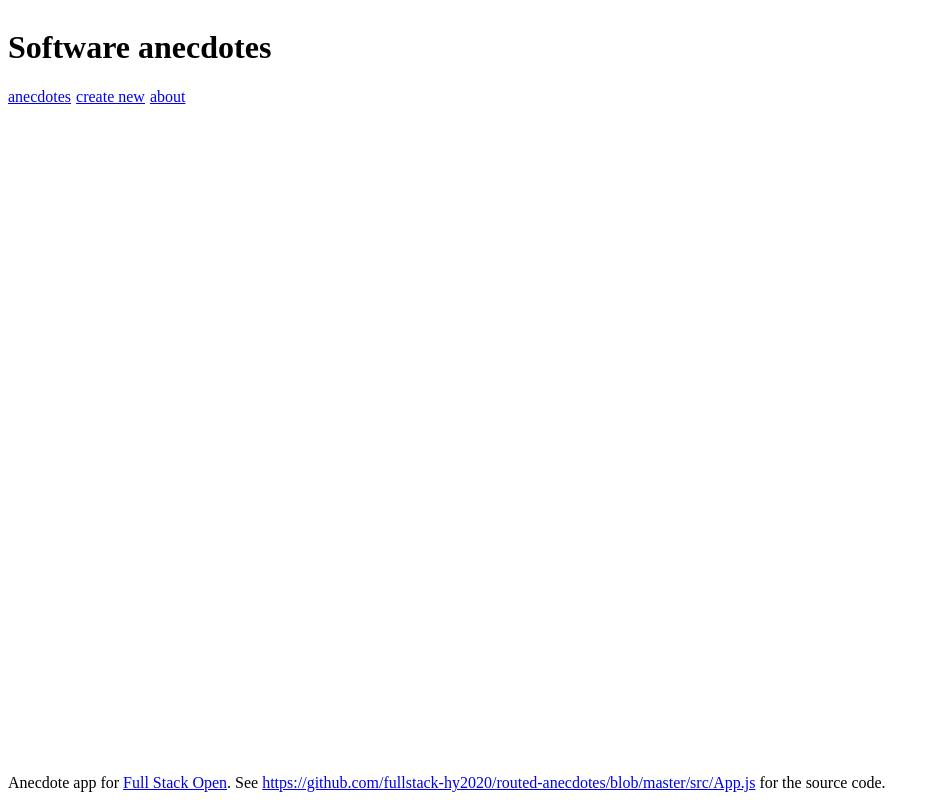
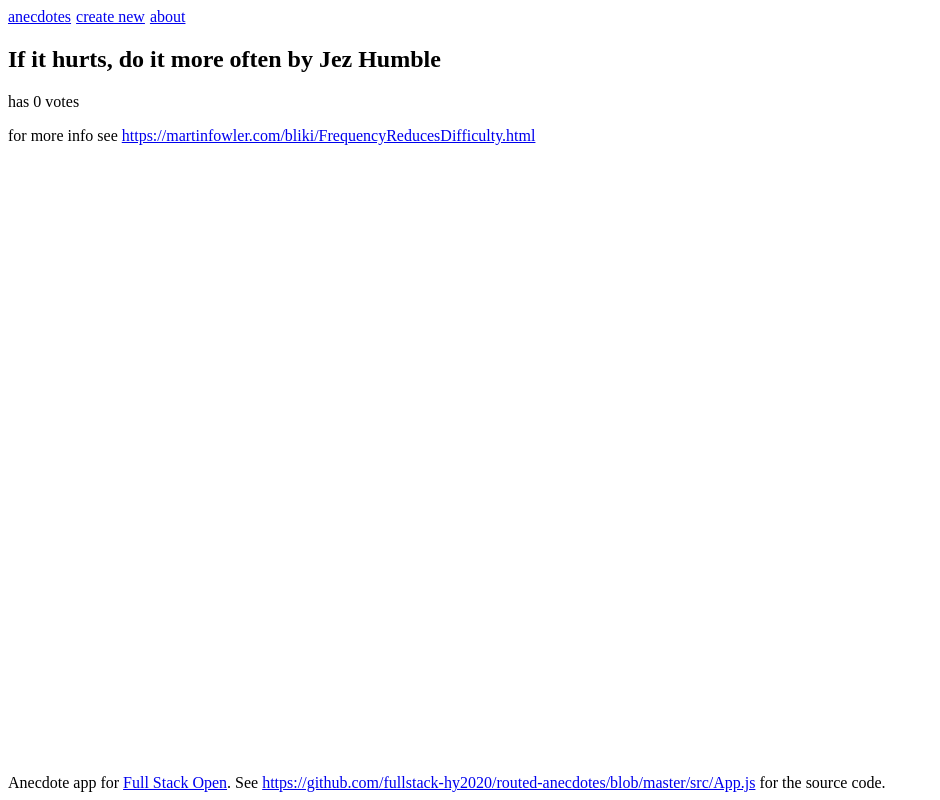
Before and after one commit to RicLobo626/fso-part7, a React (Vite) app in the folder routed-anecdotes/: page /1 in a window 1280 px wide. Shown: the whole page, without its empty margins (0-940 px from the left). Built offline with nearby package versions, Linux system fonts and the light colour scheme.

Commit message:
Add route for single anecdote

```diff
--- a/routed-anecdotes/src/App.jsx
+++ b/routed-anecdotes/src/App.jsx
@@ -1,10 +1,11 @@
 import CreateNew from "./components/CreateNew";
 import Footer from "./components/Footer";
 import Menu from "./components/Menu";
-import AnecdoteList from "./components/AnecdoteList";
+import AnecdoteList from "./components/AnecdoteList/AnecdoteList";
+import Anecdote from "./components/AnecdoteList/Anecdote";
 import About from "./components/About";
 import { useState } from "react";
-import { Route, Routes } from "react-router-dom";
+import { Route, Routes, useMatch } from "react-router-dom";
 
 const App = () => {
   const [anecdotes, setAnecdotes] = useState([
@@ -26,6 +27,10 @@ const App = () => {
 
   const [notification, setNotification] = useState("");
 
+  const match = useMatch("/:id");
+
+  const anecdote = match && anecdotes.find((a) => a.id === Number(match.params.id));
+
   const addNew = (anecdote) => {
     anecdote.id = Math.round(Math.random() * 10000);
     setAnecdotes(anecdotes.concat(anecdote));
@@ -46,15 +51,14 @@ const App = () => {
 
   return (
     <div className="wrapper">
-      <h1>Software anecdotes</h1>
-
       <Menu />
 
       <main>
         <Routes>
-          <Route path="create" element={<CreateNew />} />
-          <Route path="about" element={<About />} />
+          <Route path="/create" element={<CreateNew />} />
+          <Route path="/about" element={<About />} />
           <Route path="/" element={<AnecdoteList anecdotes={anecdotes} />} />
+          <Route path="/:id" element={<Anecdote anecdote={anecdote} />} />
         </Routes>
       </main>
 
--- /dev/null
+++ b/routed-anecdotes/src/components/AnecdoteList/Anecdote.jsx
@@ -0,0 +1,20 @@
+const Anecdote = ({ anecdote }) => {
+  return (
+    <>
+      <h2>
+        {anecdote.content} by {anecdote.author}
+      </h2>
+
+      <p>has {anecdote.votes} votes</p>
+
+      <p>
+        for more info see{" "}
+        <a href={anecdote.info} target="_blank" rel="noreferrer">
+          {anecdote.info}
+        </a>
+      </p>
+    </>
+  );
+};
+
+export default Anecdote;
--- a/routed-anecdotes/src/components/AnecdoteList.jsx
+++ b/routed-anecdotes/src/components/AnecdoteList/AnecdoteList.jsx
@@ -1,9 +1,14 @@
+import { Link } from "react-router-dom";
+
 const AnecdoteList = ({ anecdotes }) => (
   <>
     <h2>Anecdotes</h2>
+
     <ul>
       {anecdotes.map((anecdote) => (
-        <li key={anecdote.id}>{anecdote.content}</li>
+        <li key={anecdote.id}>
+          <Link to={`${anecdote.id}`}>{anecdote.content}</Link>
+        </li>
       ))}
     </ul>
   </>
```
